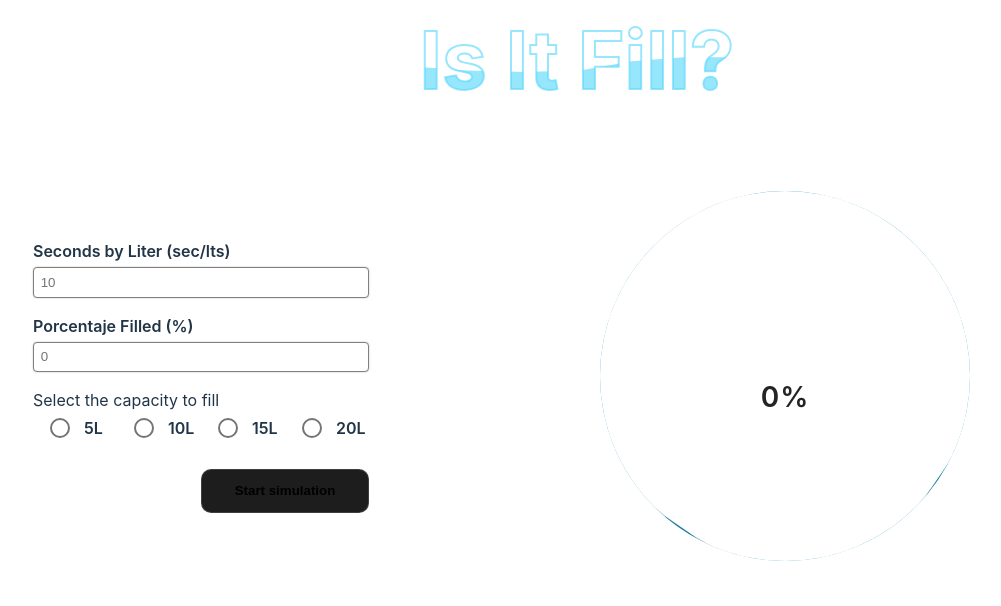
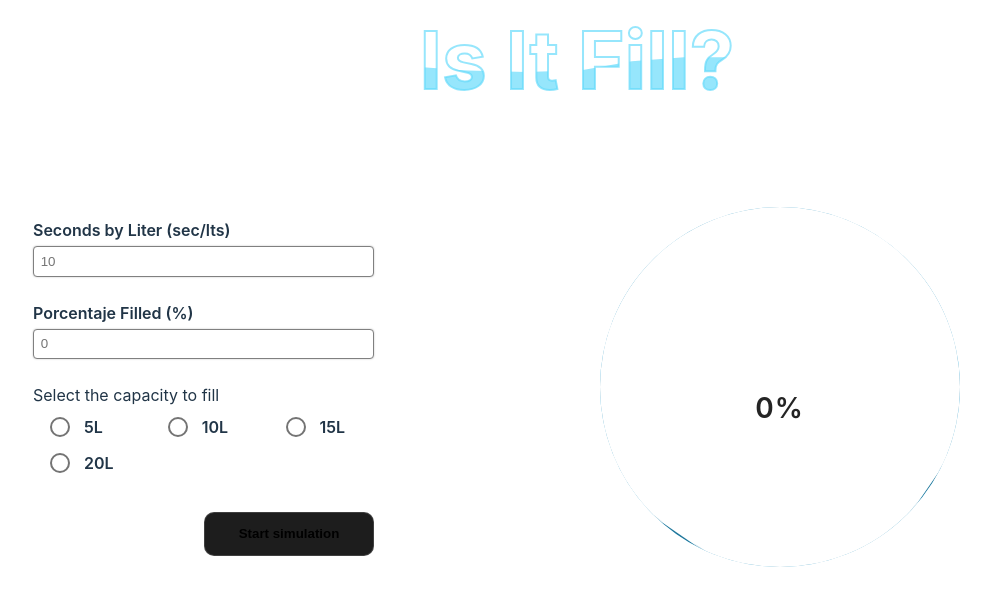
Before and after one commit to francisco-solis99/is-it-fill, a React (Vite) app: page / in a window 1280 px wide. Shown: the top 606 px of the page, without its empty margins (63-1064 px from the left). Built offline with nearby package versions, Linux system fonts and the light colour scheme.

Commit message:
[style] add responsive design

```diff
--- a/src/App.css
+++ b/src/App.css
@@ -15,17 +15,20 @@ button {
   width: 85%;
   margin: 0 auto;
   max-width: 2440px;
-  min-width: 320px;
+  min-width: 300px;
+  padding-inline: 3em;
 }
 
 .app__header {
-  padding: 1em 2em;
-  min-height: 15vh;
+  padding-inline: 2em;
+  padding-block-start: 1em;
+  min-height: 23vh;
+  margin-block-end: 2em;
 }
 
 .app__title {
 	color: #fff;
-	font-size: 5em;
+	font-size: 3.75rem;
   position: relative;
 
   & span {
@@ -46,8 +49,9 @@ button {
 
 .app__main {
   display: flex;
+  flex-direction: column;
   align-items: center;
-  gap: 5em;
+  gap: 5em 4em;
 }
 
 .fill__feat{
@@ -63,7 +67,7 @@ button {
   & form {
     display: flex;
     flex-direction: column;
-    gap: 1em;
+    gap: 1.5em;
   }
 
   & label {
@@ -111,10 +115,15 @@ button {
   }
 }
 
+.capacities__wrapper {
+  grid-column: 1 / -1;
+}
+
 .capacity__options {
-  margin-top: .25em;
+  margin-top: .5em;
   display: grid;
-  grid-template-columns: repeat(auto-fit, minmax(30px, 1fr));
+  gap: .75em;
+  grid-template-columns: repeat(auto-fit, minmax(80px, 1fr));
 
   .radio-button {
     display: flex;
@@ -165,7 +174,7 @@ button {
 .water__wave {
   /* This variable is the key */
 
-  width: 370px;
+  width: 320px;
   aspect-ratio: 1 / 1 ;
   margin: 0 auto;
   margin-block: 2em;
@@ -220,16 +229,23 @@ button {
     gap: .25em;
     align-items: center;
     flex-direction: column;
+
+    & > span:nth-child(2) {
+      font-weight: 600;
+      padding: .15em .75em;
+      background-color: #3c84a3;
+      border-radius: .75em;
+    }
   }
+}
 
-  & span:nth-child(2) {
-    font-weight: 600;
-    padding: .15em .75em;
-    background-color: #3c84a3;
-    border-radius: .75em;
-  }
+.fill__counter {
+  font-weight: 600;
+  padding: .15em .75em;
+  background-color: #3c84a3;
+  border-radius: .75em;
+}
 
-}
 
 .buttons__actions {
   display: flex;
@@ -244,6 +260,13 @@ button {
       background-color: #3c84a3;
     }
   }
+}
+
+.app__footer {
+  margin-block: 8em 2em;
+  text-align: center;
+  font-size: .75rem;
+  font-style: italic;
 }
 
 @keyframes water_wave {
@@ -316,3 +339,38 @@ button {
     animation: logo-spin infinite 20s linear;
   }
 }
+
+@media screen and (width > 468px) {
+
+  .app__data {
+    & form {
+      display: grid;
+      grid-template-columns: 1fr 1fr;
+    }
+  }
+}
+
+
+@media screen and (width > 820px) {
+  .app__main {
+    flex-direction: row;
+  }
+  .app__header {
+    min-height: 15vh;
+  }
+  .app__title {
+    font-size: 5rem;
+  }
+  .app__data {
+
+    & form {
+      display: flex;
+      flex-direction: column;
+    }
+  }
+
+  .water__wave {
+    width: 360px;
+  }
+
+}
```
